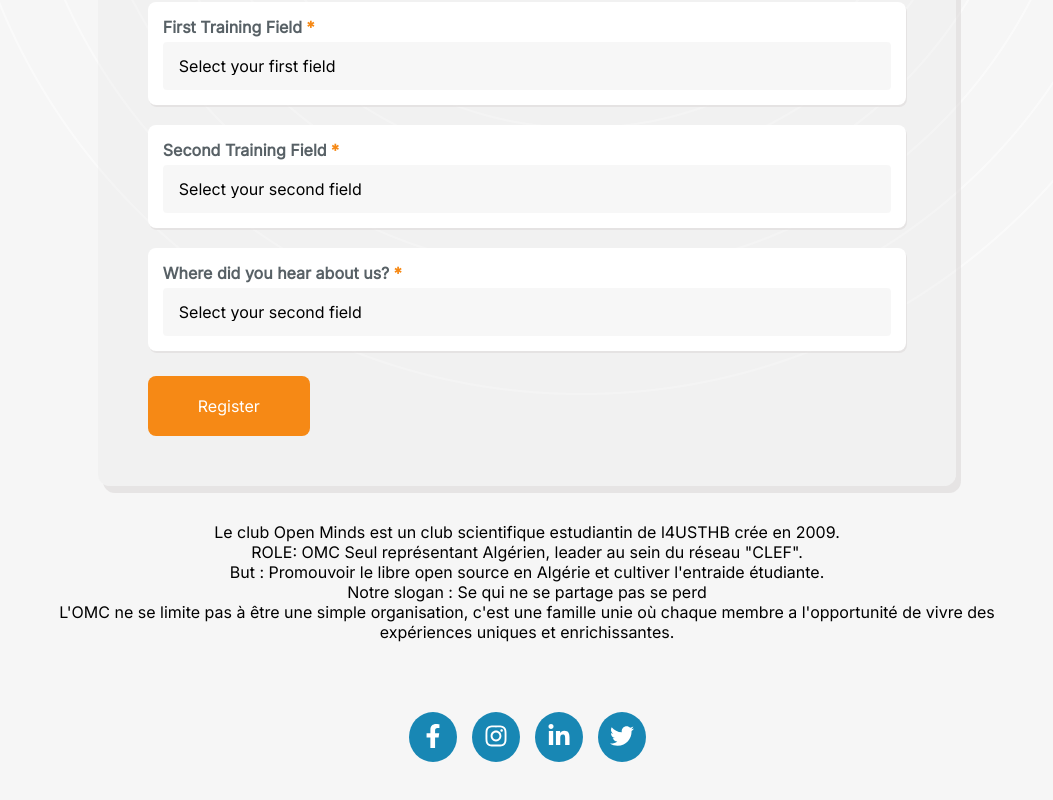
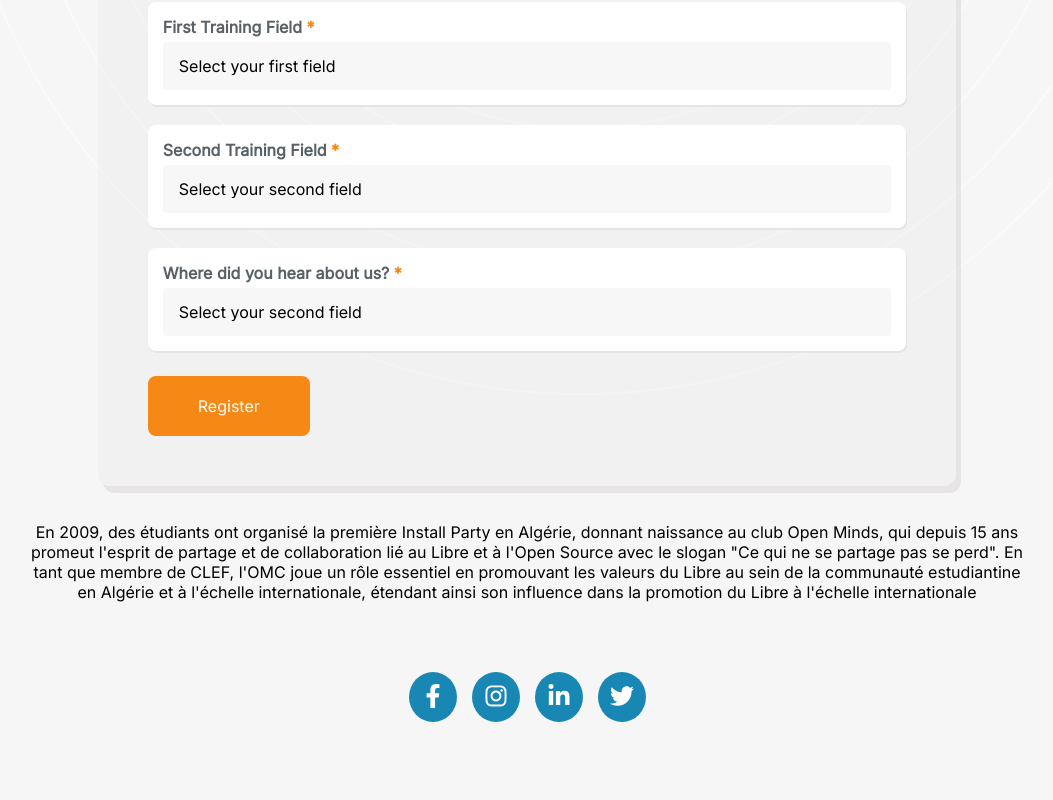
Before and after one commit to zaki031/Summer-School-Website, a React (Create React App) app: page / in a window 1280 px wide. Shown: the part 944-1744 px from the top of the page, without its empty margins (113-1166 px from the left). Built offline with nearby package versions, Linux system fonts and the light colour scheme.

Commit message:
omc email

```diff
--- a/src/App.js
+++ b/src/App.js
@@ -43,12 +43,7 @@ function App() {
     <br/>
 
     <div className='f-p' >    <p >
-    Le club Open Minds est un club scientifique estudiantin de l4USTHB crée en 2009.<br/>
-ROLE: OMC  Seul représentant Algérien, leader au sein du réseau "CLEF".<br/>
-But : Promouvoir le libre open source en Algérie et cultiver l'entraide étudiante.<br/>
-Notre slogan : Se qui ne se partage pas se perd <br/>
-
-L'OMC ne se limite pas à être une simple organisation, c'est une famille unie où chaque membre a l'opportunité de vivre des expériences uniques et enrichissantes.
+    En 2009, des étudiants ont organisé la première Install Party en Algérie, donnant naissance au club Open Minds, qui depuis 15 ans promeut l'esprit de partage et de collaboration lié au Libre et à l'Open Source avec le slogan "Ce qui ne se partage pas se perd". En tant que membre de CLEF, l'OMC joue un rôle essentiel en promouvant les valeurs du Libre au sein de la communauté estudiantine en Algérie et à l'échelle internationale, étendant ainsi son influence dans la promotion du Libre à l'échelle internationale
     </p>
 </div>
 <div className='social'>
--- a/src/components/form.jsx
+++ b/src/components/form.jsx
@@ -20,7 +20,7 @@ const Form = () => {
     const sendEmail = (e) => {
       e.preventDefault();
 
-      emailjs.sendForm('service_22iprxm', 'template_mpxi08e', form.current, 'FF57SXaLLS0bpfMdi')
+      emailjs.sendForm(process.env.REACT_APP_SERVICE_KEY, process.env.REACT_APP_TEMPLATE_KEY, form.current, process.env.REACT_APP_EMAILJS_API_KEY)
         .then((result) => {
             console.log(result.text);
         }, (error) => {
```
Also changed, not shown: 1 other file (tests, documents, lock files or other folders).
